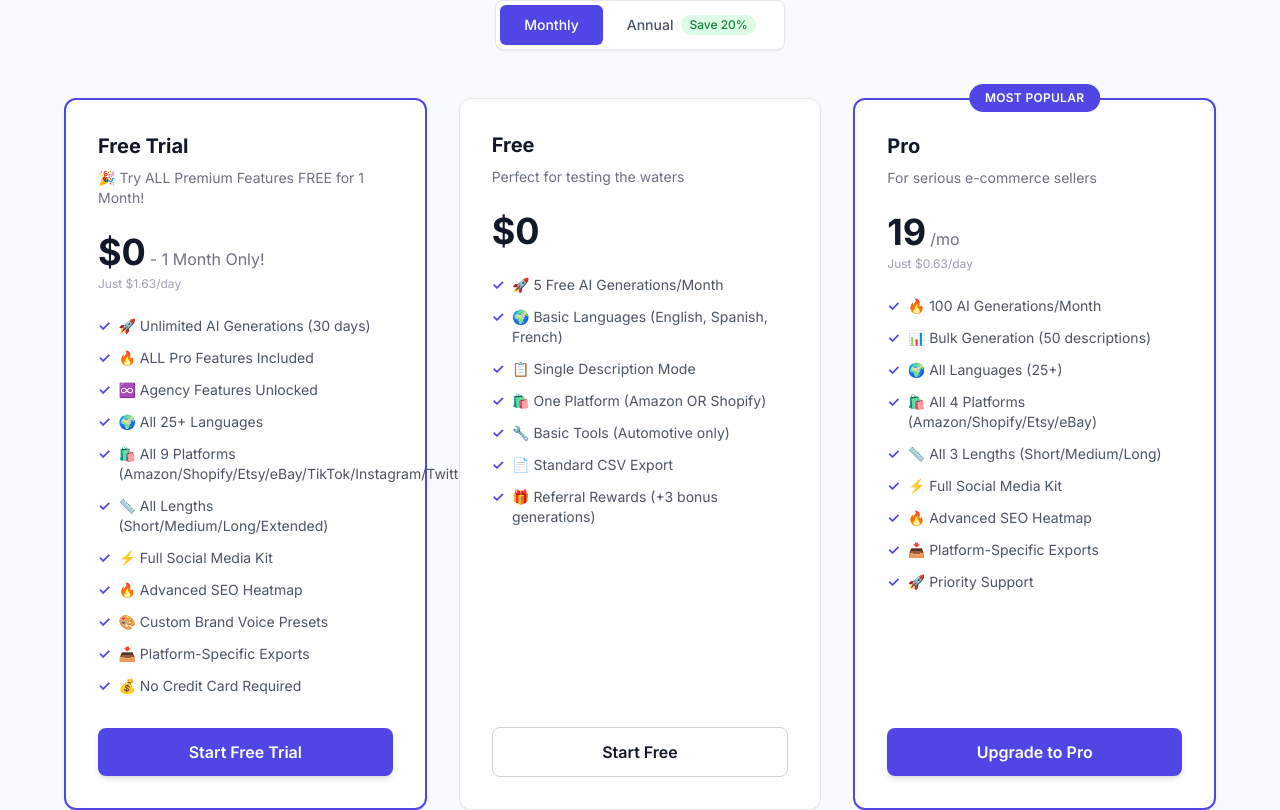
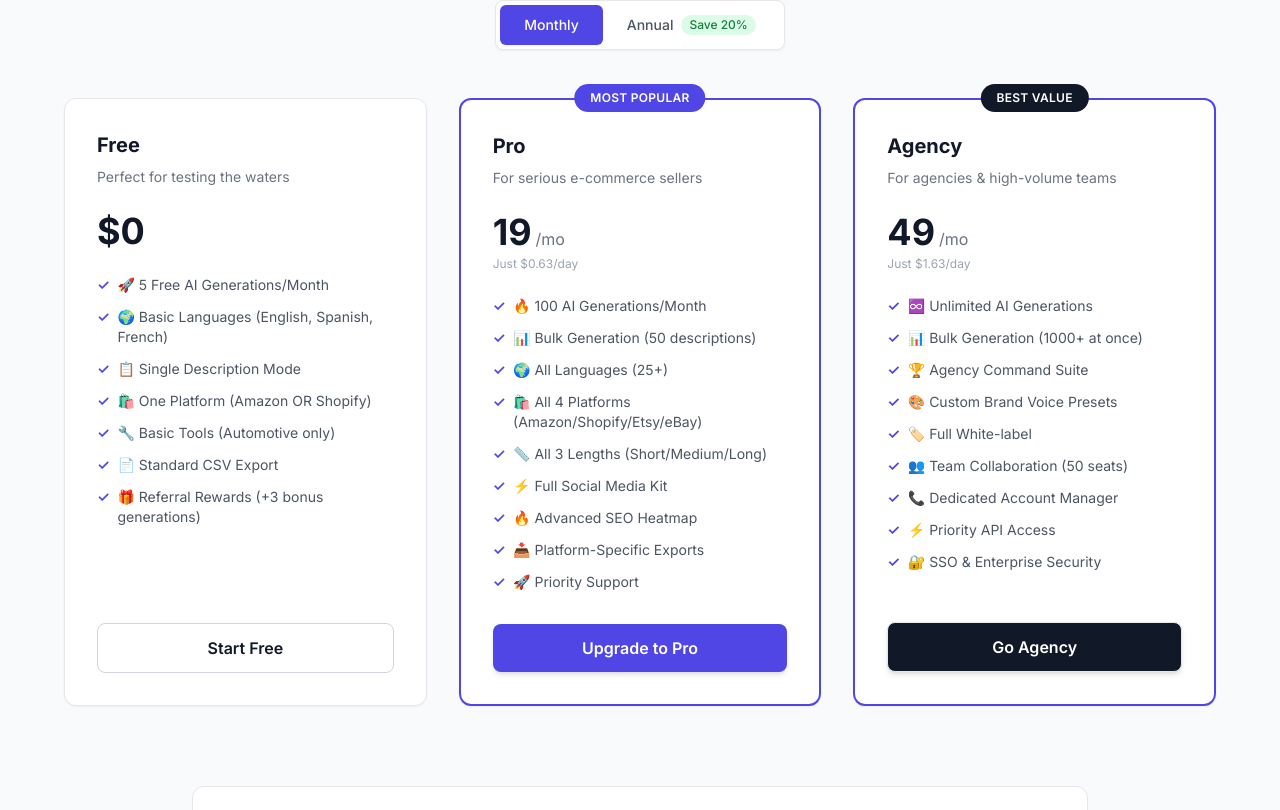
Before and after one commit to Veeresh-Math/DescriptAI, a Next.js app in the folder DescriptAI/: page /pricing in a window 1280 px wide. Shown: the part 570-1380 px from the top of the page. Built offline with nearby package versions, Linux system fonts and the light colour scheme; no server answers.

Commit message:
Remove Free Trial tier - keep Free, Pro, Agency only

```diff
--- a/DescriptAI/app/pricing/page.tsx
+++ b/DescriptAI/app/pricing/page.tsx
@@ -20,29 +20,6 @@ interface PricingTier {
 
 // Pricing display configuration - INR + USD (Razorpay for all countries)
 const getPricingTiers = (isIndia: boolean, isAnnual: boolean): PricingTier[] => [
-    {
-        name: "Free Trial",
-        priceMonthly: isIndia ? "₹0" : "$0",
-        priceYearly: isIndia ? "₹0" : "$0",
-        period: "- 1 Month Only!",
-        description: "🎉 Try ALL Premium Features FREE for 1 Month!",
-        features: [
-            "🚀 Unlimited AI Generations (30 days)",
-            "🔥 ALL Pro Features Included",
-            "♾️ Agency Features Unlocked",
-            "🌍 All 25+ Languages",
-            "🛍️ All 9 Platforms (Amazon/Shopify/Etsy/eBay/TikTok/Instagram/Twitter/Facebook/LinkedIn)",
-            "📏 All Lengths (Short/Medium/Long/Extended)",
-            "⚡ Full Social Media Kit",
-            "🔥 Advanced SEO Heatmap",
-            "🎨 Custom Brand Voice Presets",
-            "📥 Platform-Specific Exports",
-            "💰 No Credit Card Required"
-        ],
-        buttonText: "Start Free Trial",
-        highlight: true,
-        buttonClass: "bg-indigo-600 hover:bg-indigo-700 text-white font-semibold px-6 py-3 rounded-lg transition-all duration-200 shadow-md hover:shadow-lg"
-    },
     {
         name: "Free",
         priceMonthly: isIndia ? "₹0" : "$0",
```
